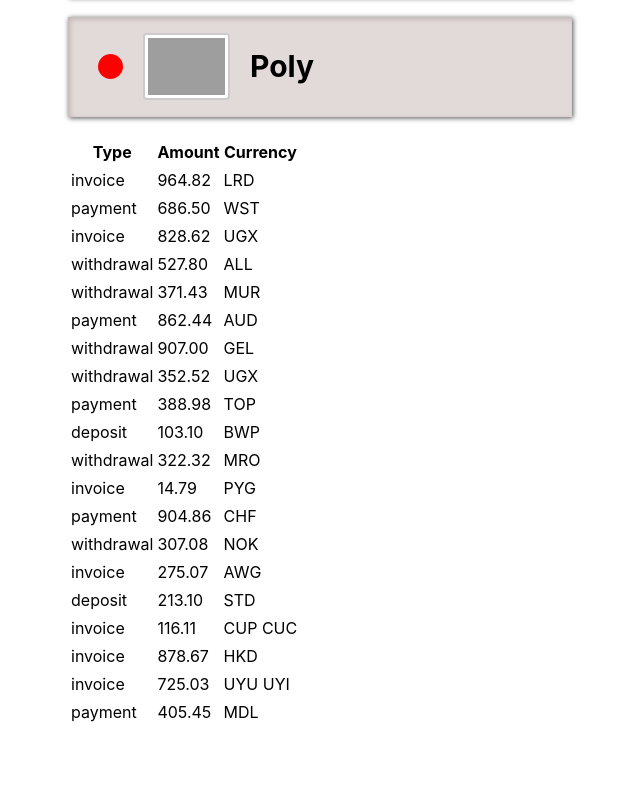
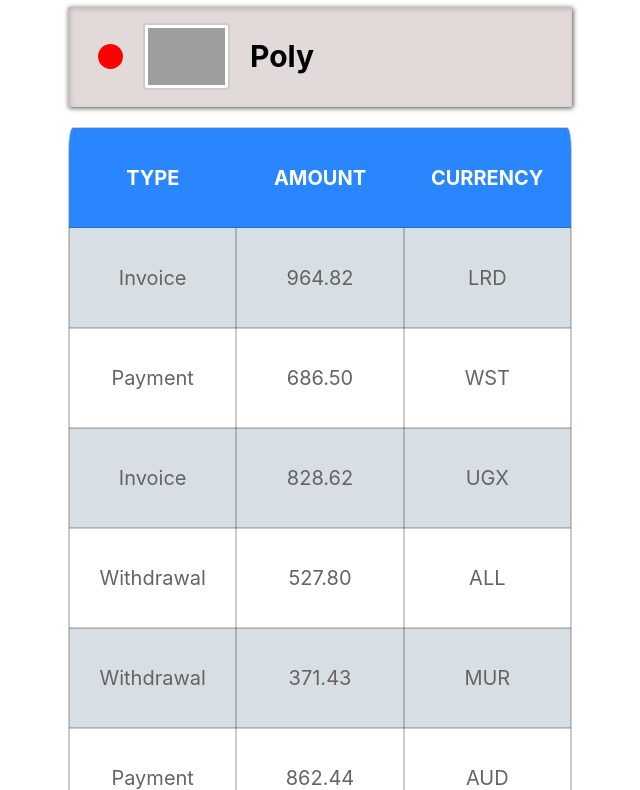
Before and after one commit to IvanProkh/goit-react-hw-01-components, a React (Create React App) app: page / in a window 1280 px wide. Shown: the part 1210-2000 px from the top of the page, without its empty margins (320-960 px from the left). Before the commit the page ends 1937 px from the top, so only its background shows below. Built offline with nearby package versions, Linux system fonts and the light colour scheme; grey boxes are pictures that could not be loaded.

Commit message:
add some styles for TransactionHistory

```diff
--- a/src/components/statistics/Statistics.module.css
+++ b/src/components/statistics/Statistics.module.css
@@ -4,7 +4,7 @@
   align-items: center;
 
   margin-top: 20px;
-  margin-bottom: 20px;
+  margin-bottom: 10px;
 
   border: 2px solid rgb(0, 0, 0, 0.2);
   border-radius: 5%;
--- a/src/components/transactionHistory/TransactionHistory.module.css
+++ b/src/components/transactionHistory/TransactionHistory.module.css
@@ -1,2 +1,66 @@
 .transaction__history {
+  display: flex;
+  flex-direction: column;
+  align-items: center;
+  margin-bottom: 20px;
+  border: 1px solid rgb(0, 0, 0, 0.2);
+  border-radius: 1%;
+  overflow: hidden;
 }
+
+.transaction__history thead,
+tbody {
+  width: 100%;
+}
+
+thead tr:nth-child(n + 2) {
+  border-left: 1px solid white;
+  border-right: 1px solid white;
+}
+
+.transaction__history tr,
+th,
+td {
+  display: flex;
+  justify-content: center;
+  align-items: center;
+
+  height: 100px;
+}
+
+.transaction__history thead tr {
+  background-color: rgb(42, 134, 255);
+  color: white;
+  font-size: 20px;
+  text-transform: uppercase;
+}
+
+.transaction__history thead tr:nth-child(2n) {
+  /* border-left: 1px solid white;
+  border-right: 1px solid white; */
+  color: red;
+  background-color: red;
+}
+
+.transaction__history th {
+  width: 33.3%;
+}
+
+.transaction__history td {
+  width: 33.3%;
+
+  font-size: 20px;
+  text-transform: capitalize;
+
+  color: rgb(104, 99, 99);
+
+  border: 1px solid rgb(0, 0, 0, 0.2);
+}
+
+tr:nth-child(2n + 1) {
+  background-color: rgb(215, 222, 228);
+}
+
+td::first-letter {
+  text-transform: uppercase;
+}
--- a/src/index.css
+++ b/src/index.css
@@ -29,6 +29,7 @@ h5,
 h6,
 p {
   margin: 0;
+  padding: 0;
 }
 ul,
 ol {
@@ -42,6 +43,13 @@ img {
   height: auto;
 }
 
-.container {
-  margin-bottom: 10px;
+table {
+  border-collapse: collapse;
+  border-spacing: 0;
 }
+
+th,
+td {
+  margin: 0;
+  padding: 0;
+}
```
